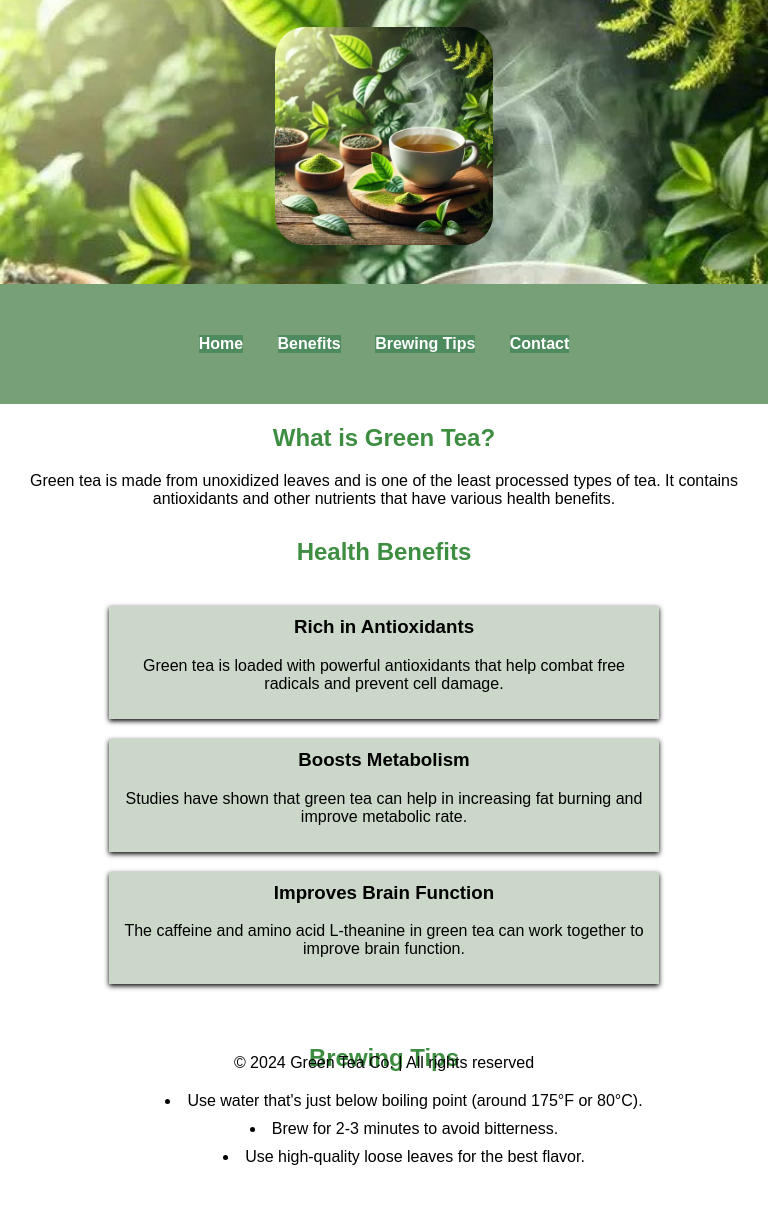
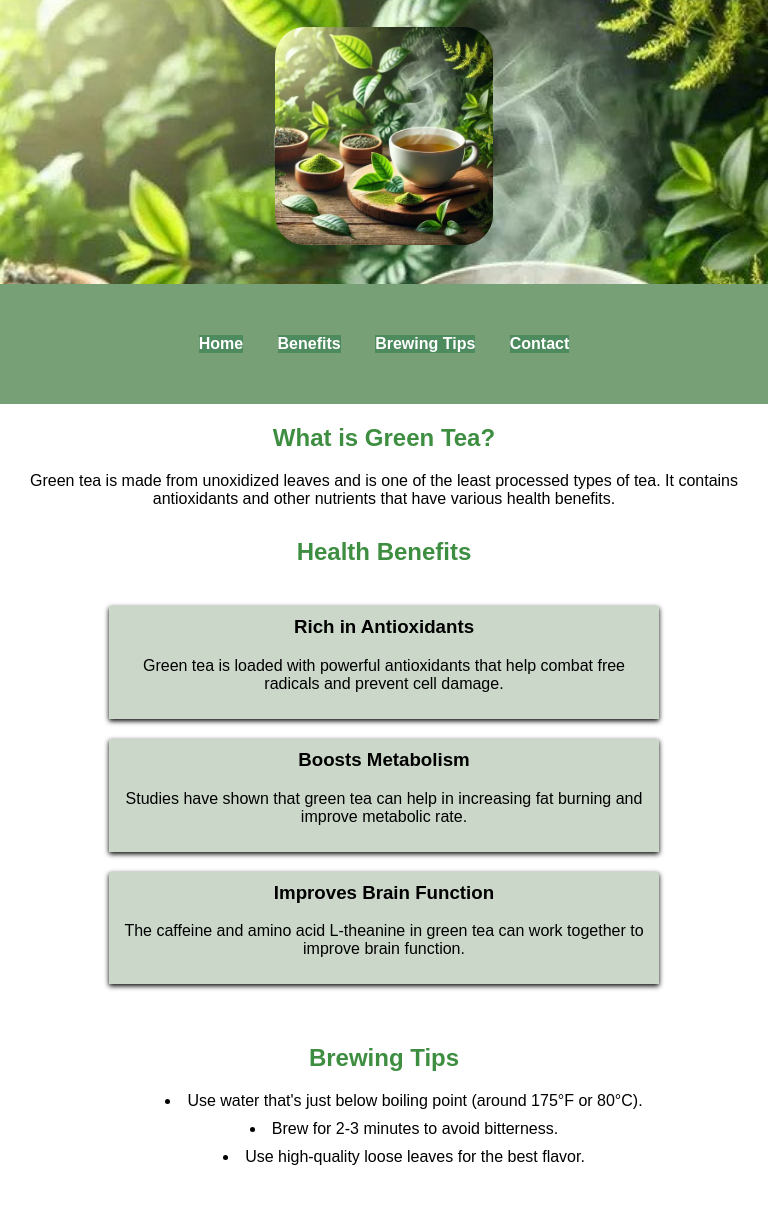
Before and after one commit to phillip567/Lab-7---Web-Programming, a plain HTML site: page index.html in a window 768 px wide. Shown: the part 90-1300 px from the top of the page. Drawn offline with Linux system fonts and the light colour scheme.

Commit message:
Update style.css

```diff
--- a/css/style.css
+++ b/css/style.css
@@ -25,7 +25,7 @@ header h1 {
 /* Container with flexbox layout */
 .container {
     display: flex;
-    height: calc(100vh - 60px); /* Full viewport height minus header */
+    flex: 1; /* Allow the content area to grow */
 }
 
 /* Sidebar styles */
@@ -139,6 +139,10 @@ footer {
         margin: 15px;
         background-color: rgba(29, 113, 67, 0.466);
     }
+
+    main {
+        flex-grow: 1;
+    }
 }
 
 /* Mobile view */
```
